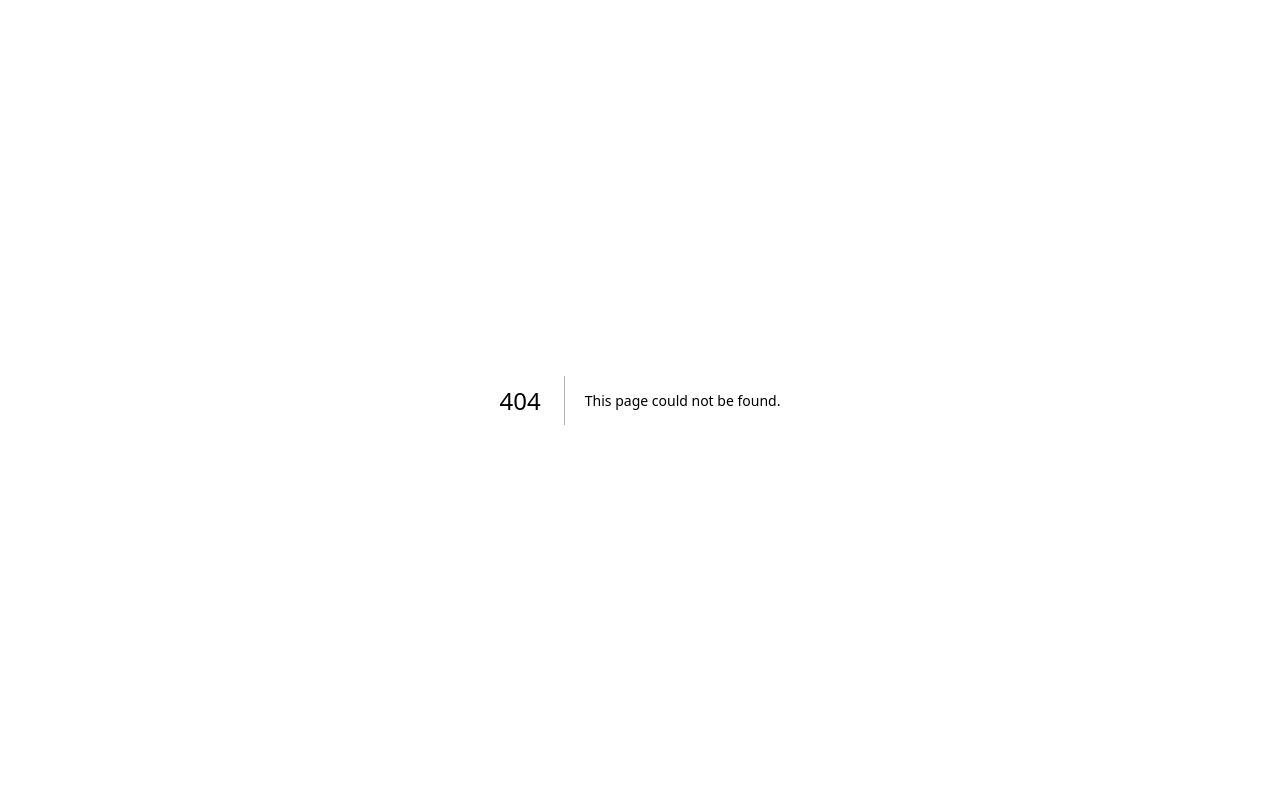
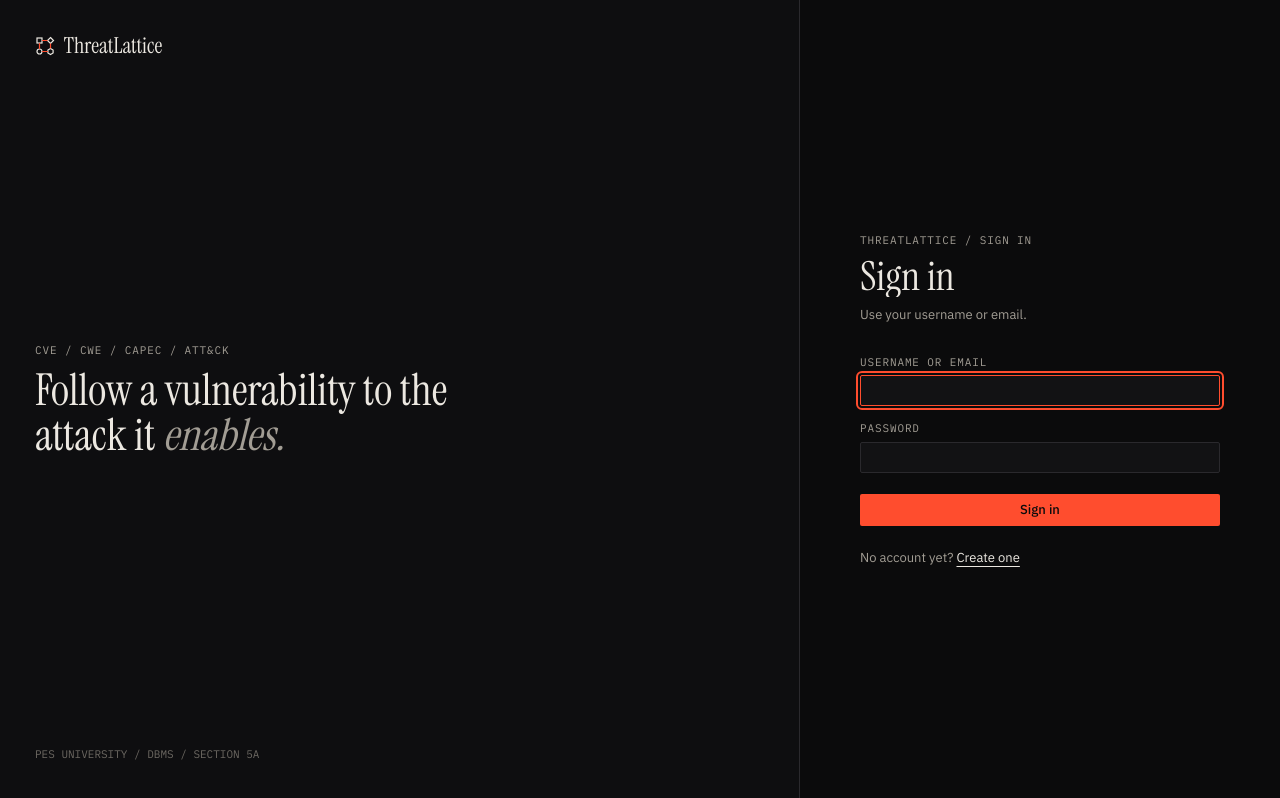
Before and after one commit to UltraBot05/ThreatLattice, a Next.js app in the folder web/: page /login in a window 1280 px wide. Before the commit this address had no page. Built offline with nearby package versions, Linux system fonts and the light colour scheme.

Commit message:
feat(auth): add sign-in and register pages

```diff
--- /dev/null
+++ b/web/app/(auth)/AuthForm.tsx
@@ -0,0 +1,103 @@
+"use client";
+
+import Link from "next/link";
+import { useRouter, useSearchParams } from "next/navigation";
+import { useState, type FormEvent } from "react";
+import { Headline } from "@/components/motion/Headline";
+import { Button } from "@/components/ui/Button";
+import { Field, Input } from "@/components/ui/Field";
+import { api } from "@/lib/client/api";
+import { loginSchema, registerSchema } from "@/lib/auth/schemas";
+
+/** Only allow redirects back into this app ("/x", never "//evil.com" or "https://..."). */
+function safeNext(next: string | null): string {
+  return next && next.startsWith("/") && !next.startsWith("//") ? next : "/dashboard";
+}
+
+export function AuthForm({ mode }: { mode: "login" | "register" }) {
+  const router = useRouter();
+  const params = useSearchParams();
+  const [errors, setErrors] = useState<Record<string, string>>({});
+  const [formError, setFormError] = useState<string | null>(null);
+  const [busy, setBusy] = useState(false);
+  const isLogin = mode === "login";
+
+  const onSubmit = async (e: FormEvent<HTMLFormElement>) => {
+    e.preventDefault();
+    setFormError(null);
+    const data = Object.fromEntries(new FormData(e.currentTarget)) as Record<string, string>;
+    const parsed = (isLogin ? loginSchema : registerSchema).safeParse(data);
+    if (!parsed.success) {
+      const next: Record<string, string> = {};
+      for (const i of parsed.error.issues) next[String(i.path[0])] ??= i.message;
+      setErrors(next);
+      return;
+    }
+    setErrors({});
+    setBusy(true);
+    try {
+      await api(`/api/auth/${mode}`, { method: "POST", body: JSON.stringify(parsed.data) });
+      router.replace(safeNext(params.get("next")));
+      router.refresh();
+    } catch (err) {
+      setFormError((err as Error).message);
+      setBusy(false);
+    }
+  };
+
+  return (
+    <div className="mx-auto w-full max-w-[360px]">
+      <p className="tl-label">THREATLATTICE / {isLogin ? "SIGN IN" : "REGISTER"}</p>
+      <Headline className="mt-2 text-[40px] leading-[1.05]">{isLogin ? "Sign in" : "Create an account"}</Headline>
+      <p className="mt-2 text-[13px] text-paper-dim">
+        {isLogin ? "Use your username or email." : "New accounts are analysts. An admin can change roles."}
+      </p>
+
+      <form onSubmit={onSubmit} noValidate className="mt-8 flex flex-col gap-4">
+        {isLogin ? (
+          <Field label="Username or email" htmlFor="login" error={errors.login}>
+            <Input id="login" name="login" autoComplete="username" autoFocus aria-invalid={!!errors.login} />
+          </Field>
+        ) : (
+          <>
+            <Field label="Username" htmlFor="username" error={errors.username}>
+              <Input id="username" name="username" autoComplete="username" autoFocus aria-invalid={!!errors.username} />
+            </Field>
+            <Field label="Email" htmlFor="email" error={errors.email}>
+              <Input id="email" name="email" type="email" autoComplete="email" aria-invalid={!!errors.email} />
+            </Field>
+          </>
+        )}
+        <Field label="Password" htmlFor="password" error={errors.password}>
+          <Input
+            id="password"
+            name="password"
+            type="password"
+            autoComplete={isLogin ? "current-password" : "new-password"}
+            aria-invalid={!!errors.password}
+          />
+        </Field>
+
+        {formError ? (
+          <p role="alert" className="border-l-2 border-hazard bg-hazard-dim px-3 py-2 text-[13px]">
+            {formError}
+          </p>
+        ) : null}
+
+        <Button type="submit" variant="primary" disabled={busy} className="mt-2 w-full">
+          {busy ? (isLogin ? "Signing in" : "Creating account") : isLogin ? "Sign in" : "Create account"}
+        </Button>
+      </form>
+
+      <p className="mt-6 text-[13px] text-paper-dim">
+        {isLogin ? "No account yet? " : "Already registered? "}
+        <Link
+          href={isLogin ? "/register" : "/login"}
+          className="text-paper underline underline-offset-4 hover:text-hazard"
+        >
+          {isLogin ? "Create one" : "Sign in"}
+        </Link>
+      </p>
+    </div>
+  );
+}
--- /dev/null
+++ b/web/app/(auth)/layout.tsx
@@ -0,0 +1,24 @@
+import Link from "next/link";
+import { LogoMark } from "@/components/ui/Logo";
+
+/** Centered, sidebar-free layout for sign in / register. */
+export default function AuthLayout({ children }: LayoutProps<"/">) {
+  return (
+    <main className="grid min-h-dvh lg:grid-cols-[minmax(0,1fr)_minmax(0,480px)]">
+      <section className="hidden flex-col justify-between border-r border-rule bg-rail p-10 lg:flex">
+        <Link href="/" className="flex items-center gap-2.5">
+          <LogoMark />
+          <span className="font-display text-[22px] leading-none">ThreatLattice</span>
+        </Link>
+        <div>
+          <p className="tl-label">CVE / CWE / CAPEC / ATT&amp;CK</p>
+          <p className="mt-3 max-w-[22ch] font-display text-[44px] leading-[1.02]">
+            Follow a vulnerability to the attack it <i className="text-paper-dim">enables.</i>
+          </p>
+        </div>
+        <p className="tl-mono text-[11px] text-paper-faint">PES UNIVERSITY / DBMS / SECTION 5A</p>
+      </section>
+      <section className="flex flex-col justify-center px-6 py-12 sm:px-10">{children}</section>
+    </main>
+  );
+}
--- /dev/null
+++ b/web/app/(auth)/login/page.tsx
@@ -0,0 +1,13 @@
+import type { Metadata } from "next";
+import { Suspense } from "react";
+import { AuthForm } from "../AuthForm";
+
+export const metadata: Metadata = { title: "Sign in" };
+
+export default function LoginPage() {
+  return (
+    <Suspense>
+      <AuthForm mode="login" />
+    </Suspense>
+  );
+}
--- /dev/null
+++ b/web/app/(auth)/register/page.tsx
@@ -0,0 +1,13 @@
+import type { Metadata } from "next";
+import { Suspense } from "react";
+import { AuthForm } from "../AuthForm";
+
+export const metadata: Metadata = { title: "Create an account" };
+
+export default function RegisterPage() {
+  return (
+    <Suspense>
+      <AuthForm mode="register" />
+    </Suspense>
+  );
+}
```
